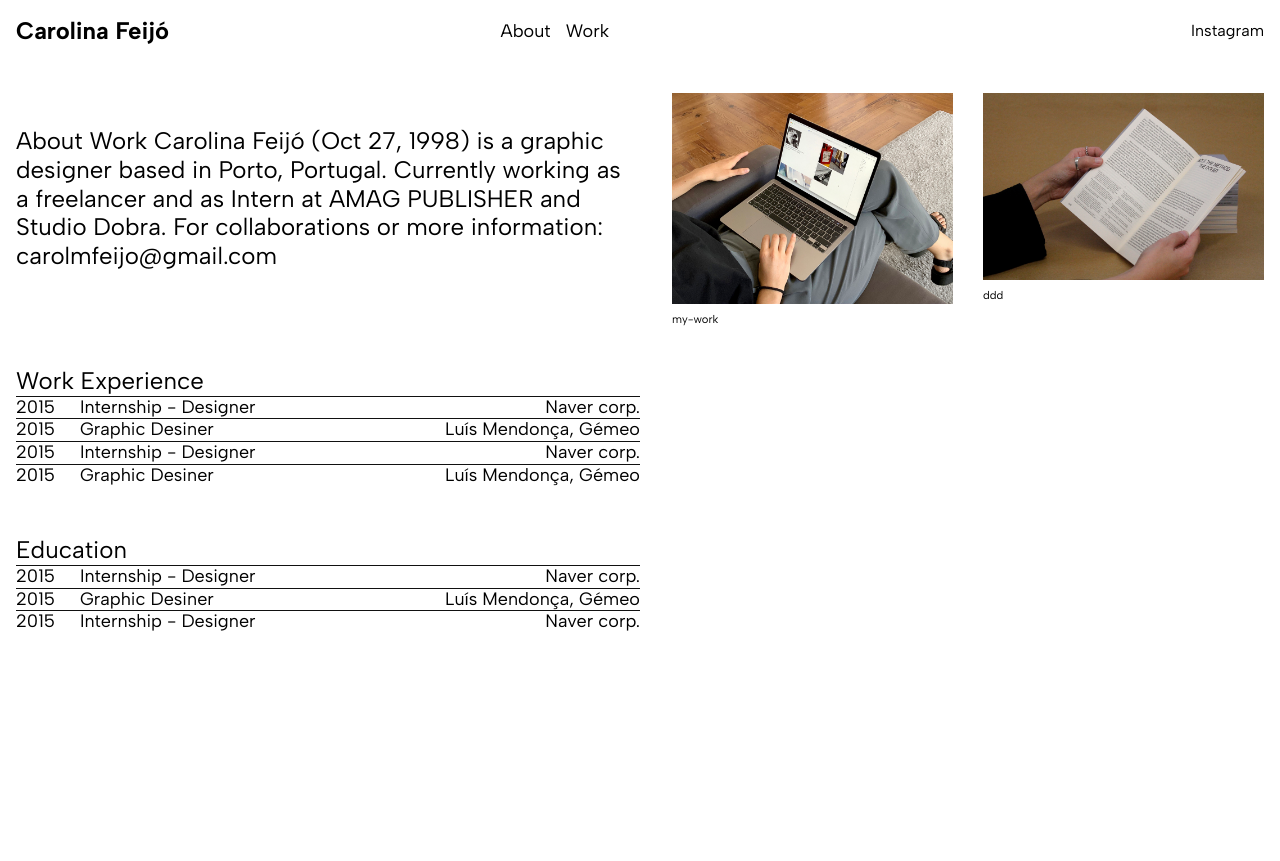
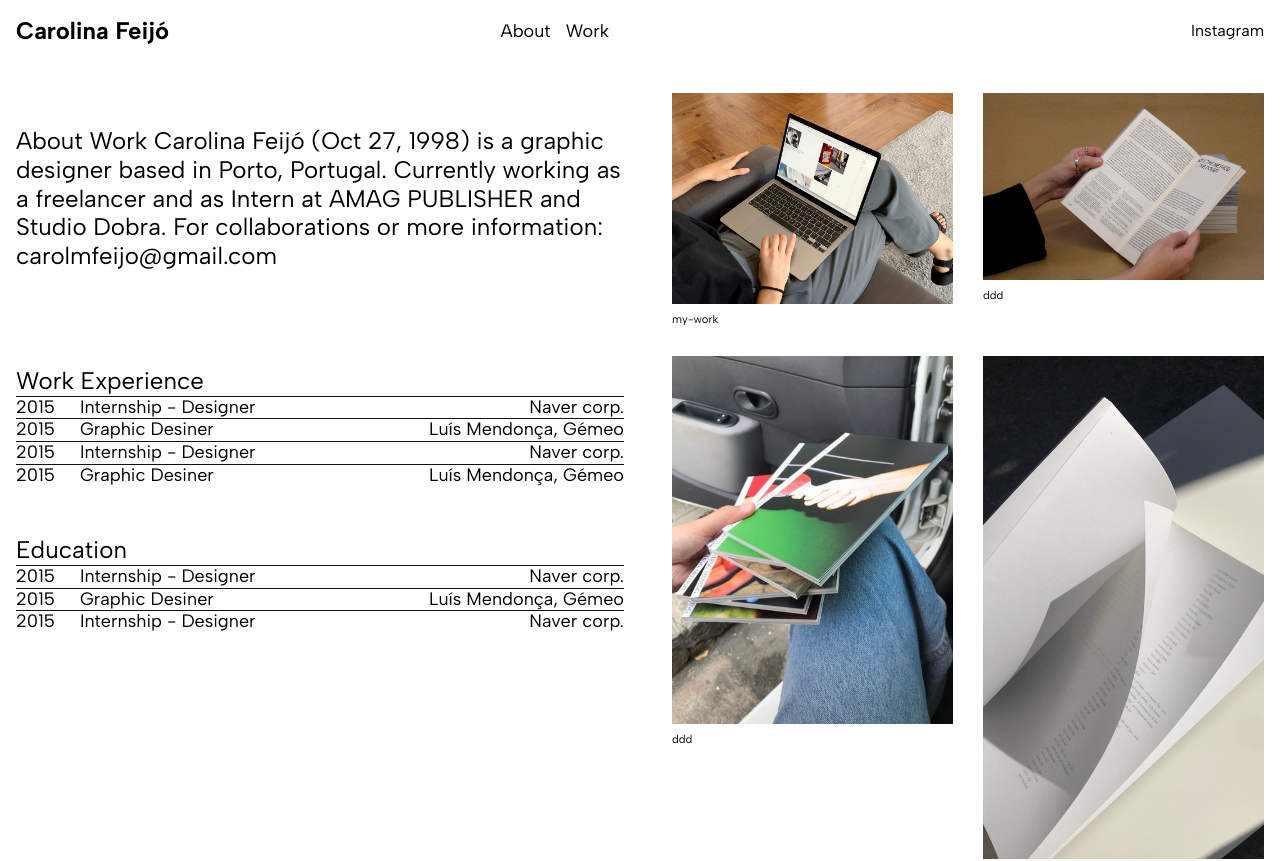
Before and after one commit to kbu715/mariekang, a Next.js app: page / in a window 1280 px wide. Shown: the top 861 px of the page. Before the commit the page ends 800 px from the top, so only its background shows below. Built offline with nearby package versions, Linux system fonts and the light colour scheme.

Commit message:
refactor

```diff
--- a/src/components/Poster.tsx
+++ b/src/components/Poster.tsx
@@ -1,4 +1,5 @@
 import styled from '@emotion/styled'
+import Link from 'next/link'
 
 type PostProps = {
   src: string
@@ -11,6 +12,7 @@ const PosterContainer = styled('div')`
     width: 100%;
     height: auto;
     object-fit: cover;
+    cursor: pointer;
   }
 
   h6 {
@@ -26,8 +28,12 @@ const PosterContainer = styled('div')`
 export default function Poster({ src, desc }: PostProps) {
   return (
     <PosterContainer>
-      <img src={src} alt="poster" loading="lazy" />
-      <h6>{desc}</h6>
+      <Link href="#">
+        <a>
+          <img src={src} alt="poster" loading="lazy" />
+          <h6>{desc}</h6>
+        </a>
+      </Link>
     </PosterContainer>
   )
 }
--- a/src/components/layout/SubLayout.tsx
+++ b/src/components/layout/SubLayout.tsx
@@ -1,10 +1,10 @@
 import styled from '@emotion/styled'
-type LayoutContainerProps = {
-  isWorkPage: boolean
-}
 
-const LayoutContainer = styled('div')<LayoutContainerProps>`
+const LayoutContainer = styled('div')`
   display: flex;
+  .container {
+    width: 100%;
+  }
   h2 {
     font-size: 1rem;
     line-height: 1.2;
@@ -22,17 +22,18 @@ const LayoutContainer = styled('div')<LayoutContainerProps>`
     padding: 1rem;
     width: calc(100% - 2rem);
     ${(props) => props.theme.mq.tablet} {
-      width: calc(50% - 1rem);
+      width: calc(50% - 2rem);
     }
   }
   .right__box {
     display: none;
     margin-left: calc(50% + 1rem);
+    width: calc(100% - 2rem);
+    padding: 1rem;
     ${(props) => props.theme.mq.tablet} {
       width: calc(50% - 2rem);
       display: flex;
       flex-direction: column;
-      padding: 1rem;
 
       .grid {
         display: grid;
@@ -45,9 +46,8 @@ const LayoutContainer = styled('div')<LayoutContainerProps>`
 `
 type SubLayoutProps = {
   children: React.ReactNode
-  isWorkPage: boolean
 }
 
-export default function SubLayout({ children, isWorkPage }: SubLayoutProps) {
-  return <LayoutContainer isWorkPage={isWorkPage}>{children}</LayoutContainer>
+export default function SubLayout({ children }: SubLayoutProps) {
+  return <LayoutContainer>{children}</LayoutContainer>
 }
--- a/src/pages/index.tsx
+++ b/src/pages/index.tsx
@@ -1,4 +1,5 @@
 import styled from '@emotion/styled'
+import Head from 'next/head'
 // import type { NextPage } from 'next'
 import React from 'react'
 import SubLayout from '../components/layout/SubLayout'
@@ -6,25 +7,31 @@ import ListItem from '../components/ListItem'
 import Poster from '../components/Poster'
 import { NextPageWithLayout } from './_app'
 
-const HomeContainer = styled('div')`
-  .intro {
-    margin-bottom: 96px;
-  }
-`
-
 const List = styled('ul')`
+  width: 100%;
   margin-bottom: 50px;
 `
 
-const Home: NextPageWithLayout = () => {
+const Intro = styled('h2')`
+  margin-bottom: 96px;
+`
+
+type HomeProps = {
+  title?: string
+}
+
+const Home: NextPageWithLayout = ({ title }: HomeProps) => {
   return (
-    <HomeContainer>
+    <div className="container">
+      <Head>
+        <title>{title}</title>
+      </Head>
       <div className="left__box">
-        <h2 className="intro">
+        <Intro>
           About Work Carolina Feijó (Oct 27, 1998) is a graphic designer based in Porto, Portugal.
           Currently working as a freelancer and as Intern at AMAG PUBLISHER and Studio Dobra. For
           collaborations or more information: carolmfeijo@gmail.com
-        </h2>
+        </Intro>
 
         <h2>Work Experience</h2>
         <List>
@@ -65,14 +72,21 @@ const Home: NextPageWithLayout = () => {
         <div className="grid">
           <Poster src="images/work-1.jpeg" desc="my-work" />
           <Poster src="images/work-2.jpeg" desc="ddd" />
+          <Poster src="images/work-3.jpeg" desc="ddd" />
+          <Poster src="images/work-5.png" desc="ddd" />
+          <Poster src="images/work-7.png" desc="ddd" />
         </div>
       </div>
-    </HomeContainer>
+    </div>
   )
 }
 
 export default Home
 
 Home.getLayout = function getLayout(page: React.ReactElement) {
-  return <SubLayout isWorkPage={false}>{page}</SubLayout>
+  return <SubLayout>{page}</SubLayout>
 }
+
+Home.getInitialProps = () => {
+  return { title: 'Marie Kang' }
+}
```
Also changed, not shown: src/pages/work.tsx (+17 -10 lines).
